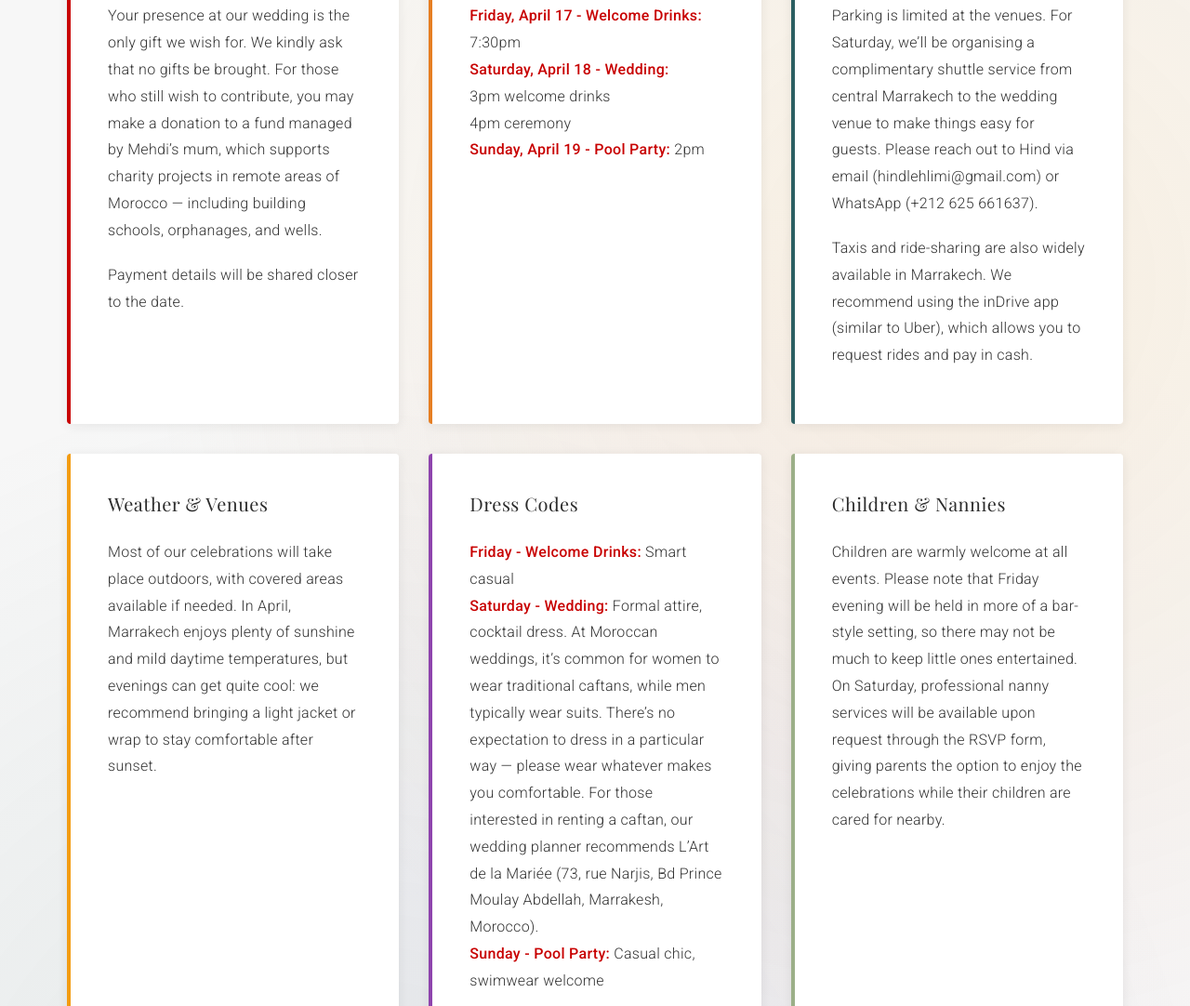
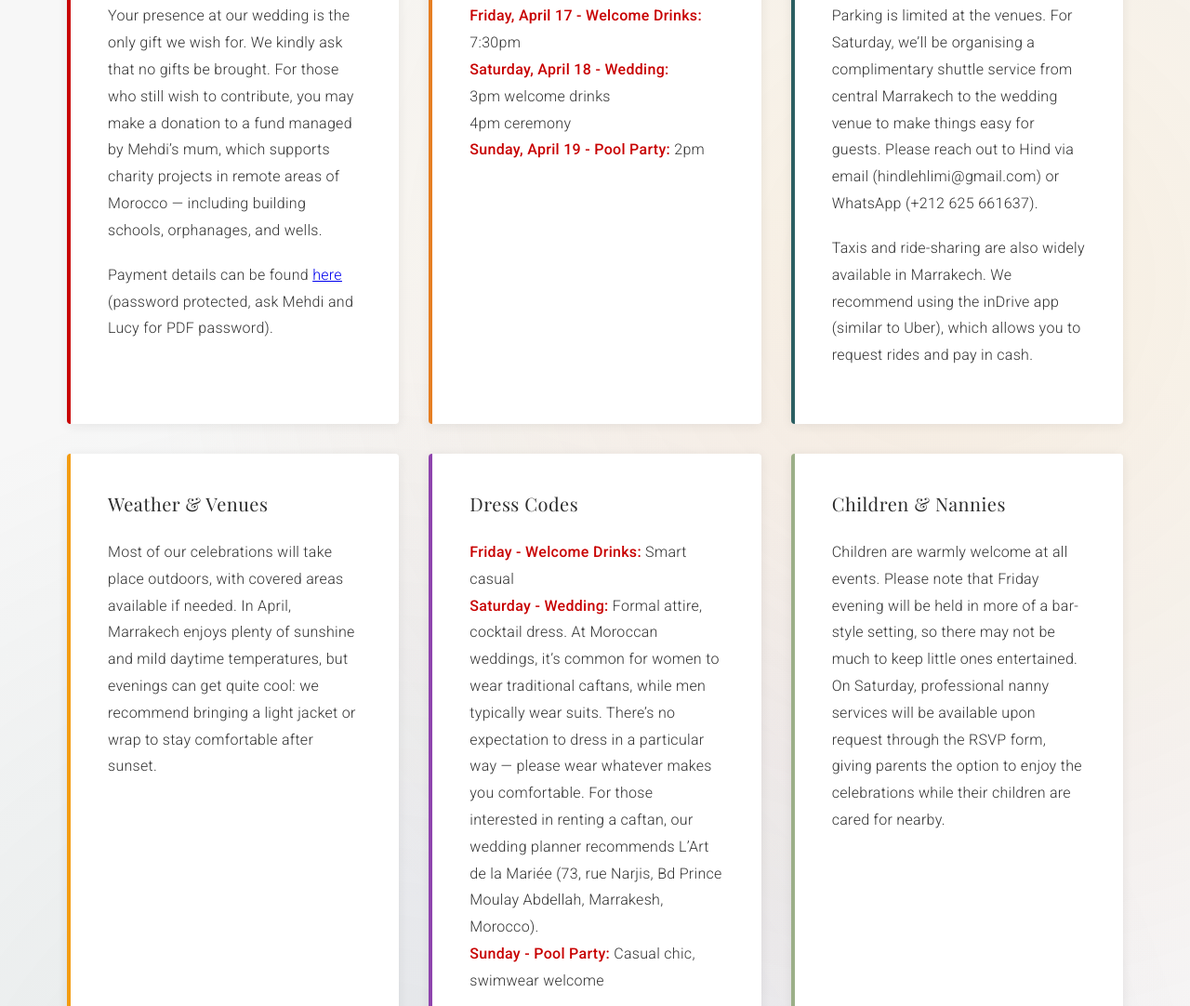
Before and after one commit to mluluz/mluluz.github.io, a plain HTML site: page index.html in a window 1280 px wide. Shown: the part 5269-6351 px from the top of the page at 93% size. Drawn offline with nearby package versions, Linux system fonts and the light colour scheme; files whose address does not match are found by name; a web font is replaced by a local one.

Commit message:
add latifa's charity details

```diff
--- a/index.html
+++ b/index.html
@@ -230,7 +230,8 @@
                     <div class="faq-item">
                         <h3>Gifts</h3>
                         <p>Your presence at our wedding is the only gift we wish for. We kindly ask that no gifts be brought. For those who still wish to contribute, you may make a donation to a fund managed by Mehdi’s mum, which supports charity projects in remote areas of Morocco — including building schools, orphanages, and wells.</p>
-                        <p>Payment details will be shared closer to the date.</p>
+                        <p>Payment details can be found <a href="/bank_details_latifa.pdf" target="_blank" rel="noopener noreferrer">
+                        here </a>  (password protected, ask Mehdi and Lucy for PDF password).</p>
                     </div>
 
                     <div class="faq-item">
```
